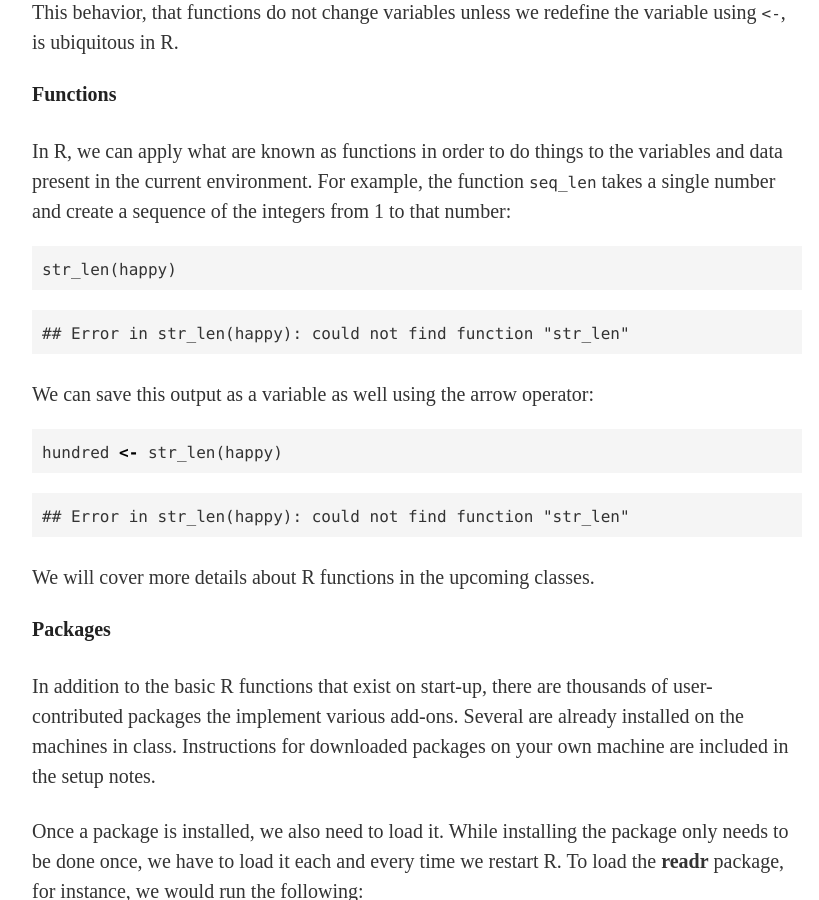
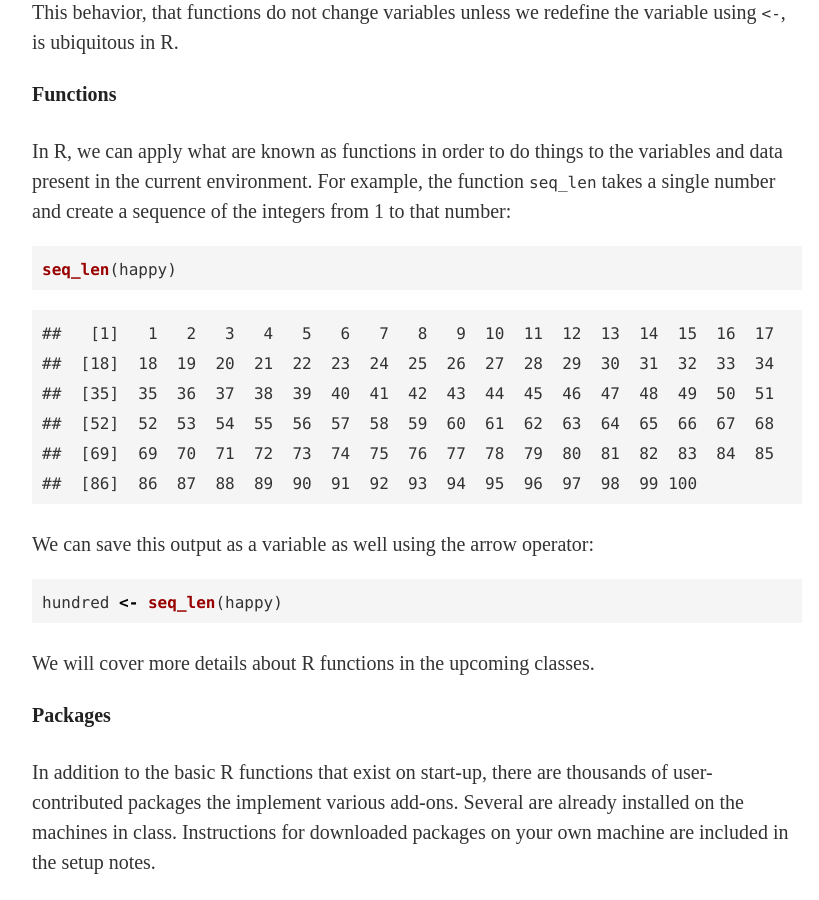
Before and after one commit to statsmaths/stat209, a Jekyll site: the page built from _notes/class01-introduction.md, in a window 1280 px wide and 900 px high, scrolled down 1901 px. Shown: the whole window, without its empty margins (223-1042 px from the left). Built offline with Jekyll 4.4.1, drawn with Linux system fonts in a browser that asks for light colours; some of the changed text lies outside the part shown.

Commit message:
format table

````diff
--- a/_notes/class01-introduction.Rmd
+++ b/_notes/class01-introduction.Rmd
@@ -91,14 +91,14 @@
 sequence of the integers from 1 to that number:
 
 ```{r}
-str_len(happy)
+seq_len(happy)
 ```
 
 We can save this output as a variable as well using the arrow
 operator:
 
 ```{r}
-hundred <- str_len(happy)
+hundred <- seq_len(happy)
 ```
 
 We will cover more details about R functions in the upcoming classes.
--- a/_notes/class01-introduction.md
+++ b/_notes/class01-introduction.md
@@ -94,13 +94,18 @@
 
 
 {% highlight r %}
-str_len(happy)
+seq_len(happy)
 {% endhighlight %}
 
 
 
 {% highlight text %}
-## Error in str_len(happy): could not find function "str_len"
+##   [1]   1   2   3   4   5   6   7   8   9  10  11  12  13  14  15  16  17
+##  [18]  18  19  20  21  22  23  24  25  26  27  28  29  30  31  32  33  34
+##  [35]  35  36  37  38  39  40  41  42  43  44  45  46  47  48  49  50  51
+##  [52]  52  53  54  55  56  57  58  59  60  61  62  63  64  65  66  67  68
+##  [69]  69  70  71  72  73  74  75  76  77  78  79  80  81  82  83  84  85
+##  [86]  86  87  88  89  90  91  92  93  94  95  96  97  98  99 100
 {% endhighlight %}
 
 We can save this output as a variable as well using the arrow
@@ -108,13 +113,7 @@
 
 
 {% highlight r %}
-hundred <- str_len(happy)
-{% endhighlight %}
-
-
-
-{% highlight text %}
-## Error in str_len(happy): could not find function "str_len"
+hundred <- seq_len(happy)
 {% endhighlight %}
 
 We will cover more details about R functions in the upcoming classes.
@@ -170,7 +169,66 @@
 table in the upper right-hand corner. Here, we will look at the first
 few rows of data as a table:
 
-
+<table class="table table-striped table-hover table-condensed" style="margin-left: auto; margin-right: auto;">
+<thead><tr>
+<th style="text-align:left;"> head_of_state </th>
+   <th style="text-align:right;"> year </th>
+   <th style="text-align:right;"> boys </th>
+   <th style="text-align:right;"> girls </th>
+   <th style="text-align:right;"> total </th>
+   <th style="text-align:right;"> boy_to_girl_ratio </th>
+  </tr></thead>
+<tbody>
+<tr>
+<td style="text-align:left;"> Charles I </td>
+   <td style="text-align:right;"> 1629 </td>
+   <td style="text-align:right;"> 5218 </td>
+   <td style="text-align:right;"> 4683 </td>
+   <td style="text-align:right;"> 9901 </td>
+   <td style="text-align:right;"> 1.114 </td>
+  </tr>
+<tr>
+<td style="text-align:left;"> Charles I </td>
+   <td style="text-align:right;"> 1630 </td>
+   <td style="text-align:right;"> 4858 </td>
+   <td style="text-align:right;"> 4457 </td>
+   <td style="text-align:right;"> 9315 </td>
+   <td style="text-align:right;"> 1.090 </td>
+  </tr>
+<tr>
+<td style="text-align:left;"> Charles I </td>
+   <td style="text-align:right;"> 1631 </td>
+   <td style="text-align:right;"> 4422 </td>
+   <td style="text-align:right;"> 4102 </td>
+   <td style="text-align:right;"> 8524 </td>
+   <td style="text-align:right;"> 1.078 </td>
+  </tr>
+<tr>
+<td style="text-align:left;"> Charles I </td>
+   <td style="text-align:right;"> 1632 </td>
+   <td style="text-align:right;"> 4994 </td>
+   <td style="text-align:right;"> 4590 </td>
+   <td style="text-align:right;"> 9584 </td>
+   <td style="text-align:right;"> 1.088 </td>
+  </tr>
+<tr>
+<td style="text-align:left;"> Charles I </td>
+   <td style="text-align:right;"> 1633 </td>
+   <td style="text-align:right;"> 5158 </td>
+   <td style="text-align:right;"> 4839 </td>
+   <td style="text-align:right;"> 9997 </td>
+   <td style="text-align:right;"> 1.066 </td>
+  </tr>
+<tr>
+<td style="text-align:left;"> Charles I </td>
+   <td style="text-align:right;"> 1634 </td>
+   <td style="text-align:right;"> 5035 </td>
+   <td style="text-align:right;"> 4820 </td>
+   <td style="text-align:right;"> 9855 </td>
+   <td style="text-align:right;"> 1.045 </td>
+  </tr>
+</tbody>
+</table>
 
 This is a relatively well-known dataset collected in the 17th century
 to study the secondary sex ratio (ratio of of males to females at birth)
````
Also changed, not shown: other parts of _notes/class01-introduction.Rmd (+1 -1 lines).
